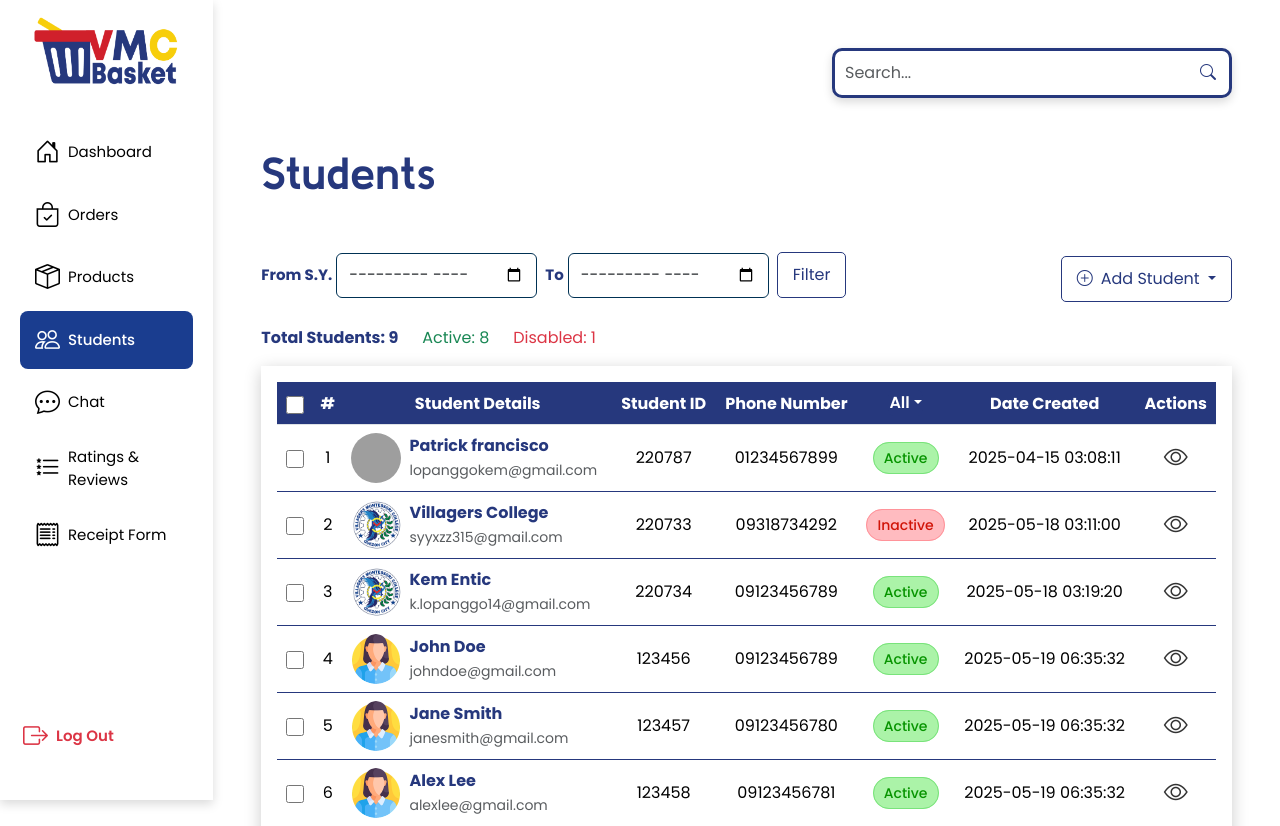
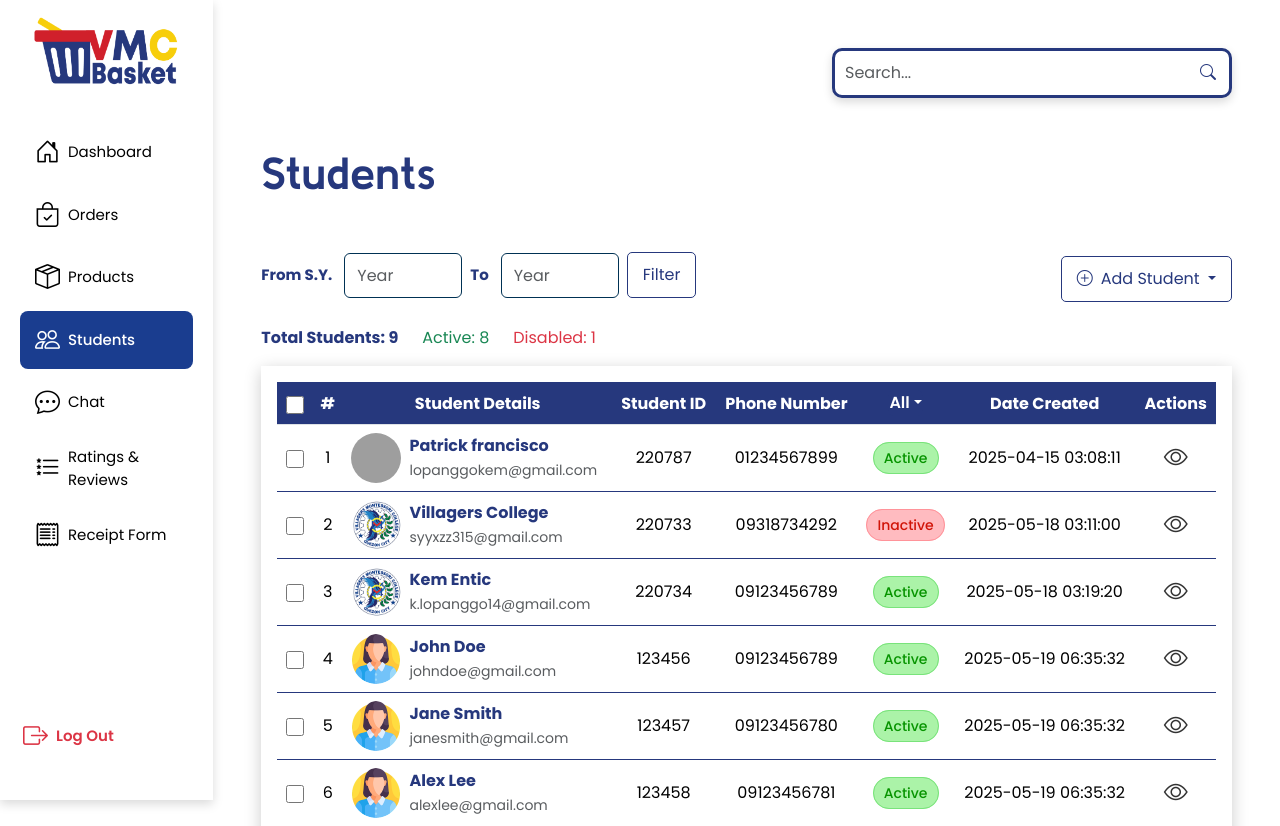
Before and after one commit to kemmyxz/vmcbasket, a PHP site: page /VMCBASKET/admin/cus.php in a window 1280 px wide. Shown: the top 826 px of the page. Run offline with PHP 8.4, Linux system fonts and the light colour scheme; data comes from the database, SQL or seed files in the repository; some libraries are stand-ins or nearby versions; grey boxes are pictures that could not be loaded.

Commit message:
commit
school year na filter sa student page ng admin

```diff
--- a/admin/cus.php
+++ b/admin/cus.php
@@ -310,12 +310,12 @@ for ($i = 1; $i <= $total_pages; $i++) {
               <div class="d-flex flex-column flex-sm-row align-items-stretch align-items-sm-center w-100">
                 <label for="from_date" class="form-label mb-1 mb-sm-0 me-sm-1"
                   style="font-size: 15px;"><strong>From S.Y.</strong></label>
-                <input type="month" class="form-control date-filter mb-2 mb-sm-0" id="from_date" name="from_date"
-                  value="<?= htmlspecialchars($_GET['from_date'] ?? '') ?>">
+                <input type="number" class="form-control date-filter mb-2 mb-sm-0 ms-2" id="from_date" name="from_date"
+                  min="1900" max="<?= date('Y') ?>" placeholder="Year" value="<?= htmlspecialchars($_GET['from_date'] ?? '') ?>">
                 <label for="to_date" class="form-label mb-1 mb-sm-0 ms-sm-2 me-sm-1"
                   style="font-size: 15px;"><strong>To</strong></label>
-                <input type="month" class="form-control date-filter mb-2 mb-sm-0" id="to_date" name="to_date"
-                  value="<?= htmlspecialchars($_GET['to_date'] ?? '') ?>">
+                <input type="number" class="form-control date-filter mb-2 mb-sm-0 ms-2" id="to_date" name="to_date"
+                  min="1900" max="<?= date('Y') ?>" placeholder="Year" value="<?= htmlspecialchars($_GET['to_date'] ?? '') ?>">
                 <button type="submit" class="admin-btn ms-sm-2">Filter</button>
               </div>
             </form>
```
